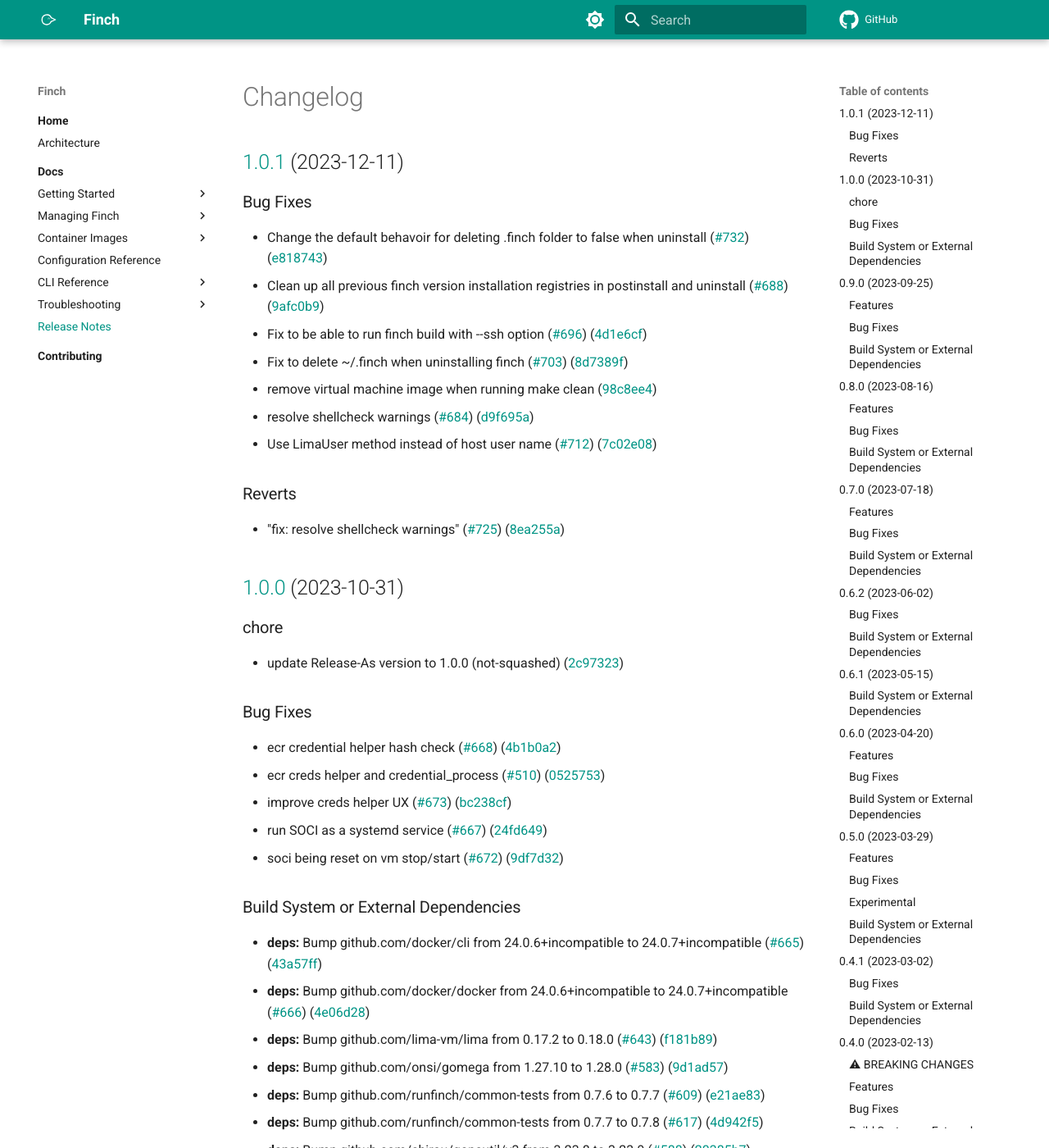
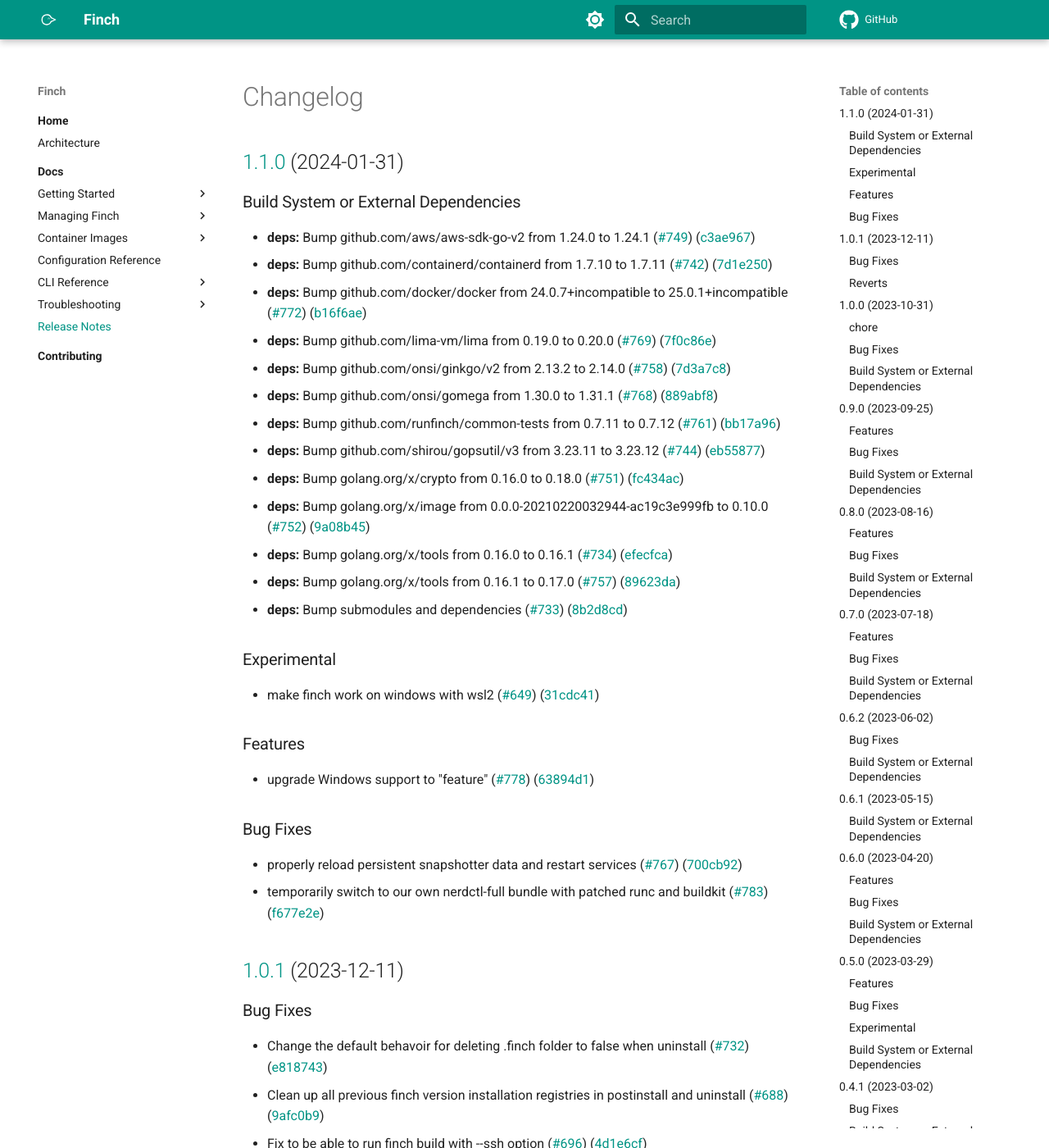
Before and after one commit to runfinch/finch-website, an MkDocs documentation site: the page built from docs/docs/changelog.md, in a window 1280 px wide and 1400 px high. Shown: the whole window at 82% size. Built offline with MkDocs 1.6.1 and Material for MkDocs 9.7.7, drawn with Linux system fonts in a browser that asks for light colours; comment, search, counter and statistics services are not loaded.

Commit message:
[create-pull-request] automated change
Signed-off-by: GitHub <noreply@github.com>

```diff
--- a/docs/docs/changelog.md
+++ b/docs/docs/changelog.md
@@ -1,4 +1,39 @@
 # Changelog
+
+## [1.1.0](https://github.com/runfinch/finch/compare/v1.0.1...v1.1.0) (2024-01-31)
+
+
+### Build System or External Dependencies
+
+* **deps:** Bump github.com/aws/aws-sdk-go-v2 from 1.24.0 to 1.24.1 ([#749](https://github.com/runfinch/finch/issues/749)) ([c3ae967](https://github.com/runfinch/finch/commit/c3ae96794165b4ea696bb94856d40ff91767ed1b))
+* **deps:** Bump github.com/containerd/containerd from 1.7.10 to 1.7.11 ([#742](https://github.com/runfinch/finch/issues/742)) ([7d1e250](https://github.com/runfinch/finch/commit/7d1e25068a503a8b4ea7dd3f349ff4020168a6fb))
+* **deps:** Bump github.com/docker/docker from 24.0.7+incompatible to 25.0.1+incompatible ([#772](https://github.com/runfinch/finch/issues/772)) ([b16f6ae](https://github.com/runfinch/finch/commit/b16f6aeb31473ce2e49550827d7a1974fd719e0d))
+* **deps:** Bump github.com/lima-vm/lima from 0.19.0 to 0.20.0 ([#769](https://github.com/runfinch/finch/issues/769)) ([7f0c86e](https://github.com/runfinch/finch/commit/7f0c86e208a2d6faf3a93ed72887a7211fb9aa9f))
+* **deps:** Bump github.com/onsi/ginkgo/v2 from 2.13.2 to 2.14.0 ([#758](https://github.com/runfinch/finch/issues/758)) ([7d3a7c8](https://github.com/runfinch/finch/commit/7d3a7c84b02d70edad7947573f77dada22332f41))
+* **deps:** Bump github.com/onsi/gomega from 1.30.0 to 1.31.1 ([#768](https://github.com/runfinch/finch/issues/768)) ([889abf8](https://github.com/runfinch/finch/commit/889abf8d7b8fa795790e509cbc00886dedce5af6))
+* **deps:** Bump github.com/runfinch/common-tests from 0.7.11 to 0.7.12 ([#761](https://github.com/runfinch/finch/issues/761)) ([bb17a96](https://github.com/runfinch/finch/commit/bb17a96b58b85c42fdc6fbd093209ce1ab900707))
+* **deps:** Bump github.com/shirou/gopsutil/v3 from 3.23.11 to 3.23.12 ([#744](https://github.com/runfinch/finch/issues/744)) ([eb55877](https://github.com/runfinch/finch/commit/eb55877a330d4c45eb210a19188f54032d7f8274))
+* **deps:** Bump golang.org/x/crypto from 0.16.0 to 0.18.0 ([#751](https://github.com/runfinch/finch/issues/751)) ([fc434ac](https://github.com/runfinch/finch/commit/fc434ac4f288bb1d2eeef3c2e2bcb186e8aa5278))
+* **deps:** Bump golang.org/x/image from 0.0.0-20210220032944-ac19c3e999fb to 0.10.0 ([#752](https://github.com/runfinch/finch/issues/752)) ([9a08b45](https://github.com/runfinch/finch/commit/9a08b45466cc58326df05d94dfe91edd07158759))
+* **deps:** Bump golang.org/x/tools from 0.16.0 to 0.16.1 ([#734](https://github.com/runfinch/finch/issues/734)) ([efecfca](https://github.com/runfinch/finch/commit/efecfcae8922f47581a4575125acbe375a706b11))
+* **deps:** Bump golang.org/x/tools from 0.16.1 to 0.17.0 ([#757](https://github.com/runfinch/finch/issues/757)) ([89623da](https://github.com/runfinch/finch/commit/89623dab53f0128c1616c66a7361a5ce3df847c3))
+* **deps:** Bump submodules and dependencies ([#733](https://github.com/runfinch/finch/issues/733)) ([8b2d8cd](https://github.com/runfinch/finch/commit/8b2d8cddc7fc63264c7f5bf1be2bd4417a92aaeb))
+
+
+### Experimental
+
+* make finch work on windows with wsl2 ([#649](https://github.com/runfinch/finch/issues/649)) ([31cdc41](https://github.com/runfinch/finch/commit/31cdc411d29758bae54a0b3fdb37be2777bd9fdc))
+
+
+### Features
+
+* upgrade Windows support to "feature" ([#778](https://github.com/runfinch/finch/issues/778)) ([63894d1](https://github.com/runfinch/finch/commit/63894d12f3ab9d2c02700779e42182d06019a85f))
+
+
+### Bug Fixes
+
+* properly reload persistent snapshotter data and restart services ([#767](https://github.com/runfinch/finch/issues/767)) ([700cb92](https://github.com/runfinch/finch/commit/700cb92da72510b47498c48f188c50806382a291))
+* temporarily switch to our own nerdctl-full bundle with patched runc and buildkit ([#783](https://github.com/runfinch/finch/issues/783)) ([f677e2e](https://github.com/runfinch/finch/commit/f677e2e03c7ee94e18ea990c1723f41bac660698))
 
 ## [1.0.1](https://github.com/runfinch/finch/compare/v1.0.0...v1.0.1) (2023-12-11)
 
```
